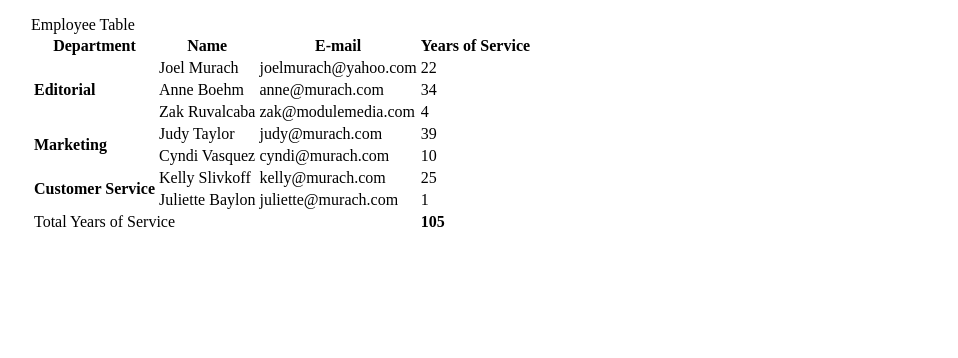
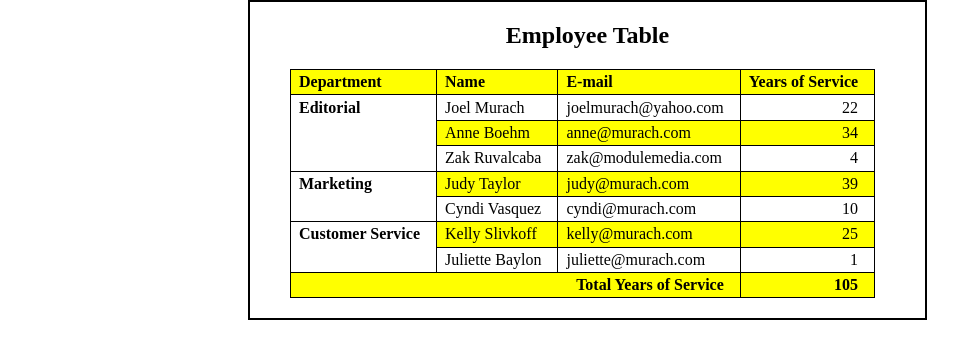
Before and after one commit to emirhanakbas/emirhanakbas.github.io, a plain HTML site: page InclassActivities/in-classActivity3/AKBAS-TUNCER.html in a window 1280 px wide. Shown: the whole page, without its empty margins (17-975 px from the left). Drawn offline with Linux system fonts and the light colour scheme.

Commit message:
Update AKBAS-TUNCER.html

```diff
--- a/InclassActivities/in-classActivity3/AKBAS-TUNCER.html
+++ b/InclassActivities/in-classActivity3/AKBAS-TUNCER.html
@@ -4,7 +4,7 @@
     <title>Employee Table</title>
     <meta charset="UTF-8">
     <meta name="description" content="CENG311 Activity">
-    <link rel="stylesheet" type="text/css" href="Activity3.css">
+    <link rel="stylesheet" type="text/css" href="AKBAS-TUNCER.css">
 </head>
 <body>
 <div>
```
